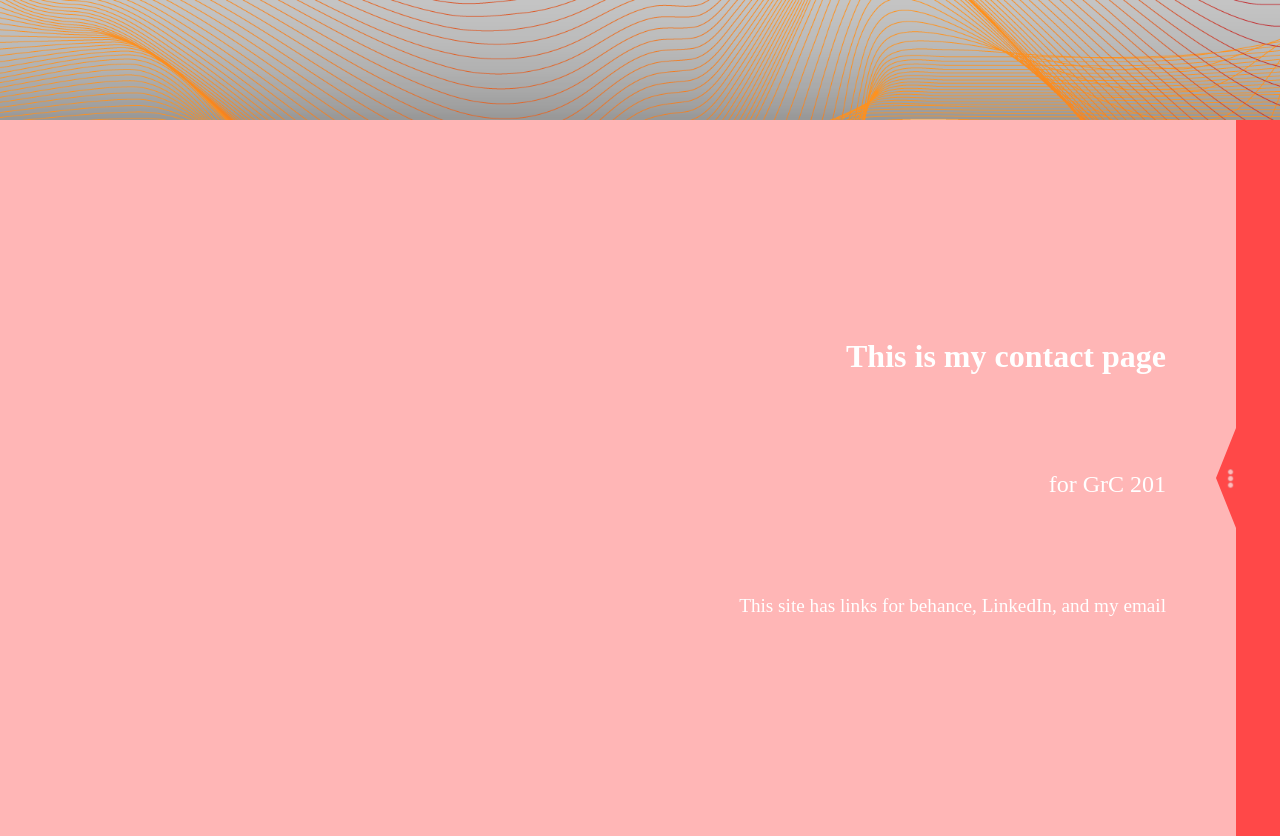
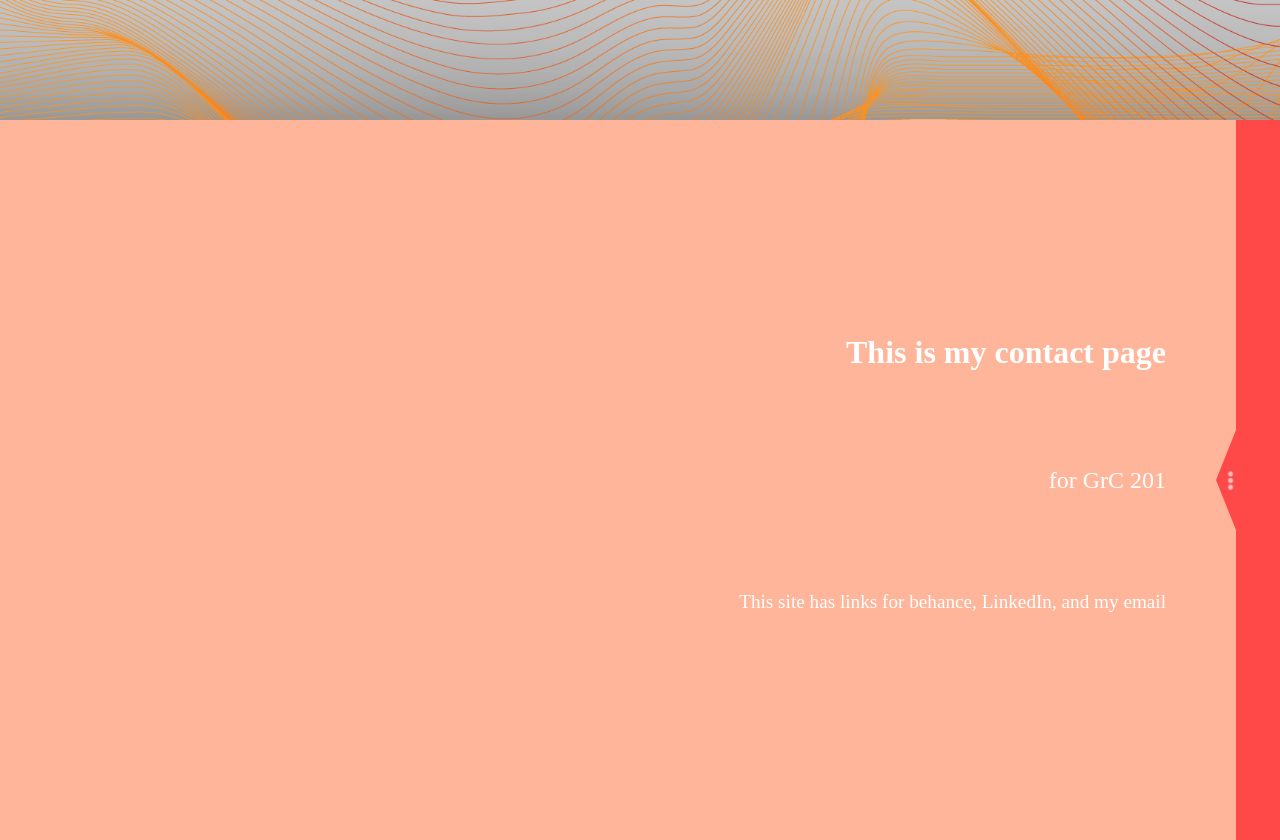
Before and after one commit to emmetpfeffermann/mycontactpage, a plain HTML site: page index.html in a window 1280 px wide. Shown: the part 680-1520 px from the top of the page. Drawn offline with Linux system fonts and the light colour scheme; a web font is replaced by a local one.

Commit message:
Add files via upload

```diff
--- a/styles-contact.css
+++ b/styles-contact.css
@@ -82,10 +82,10 @@ html, body {
 	align-items: center;
 	justify-content: flex-end;
 
-	height: 89.5%; /* ensures the logo isnt covered when scrolled down */
+	height: 90%; /* ensures the logo isnt covered when scrolled down */
 	width: 100%;
- 	background: rgba(255, 182, 182);
-	padding: 0 20px 0 20px;
+ 	background: rgb(255, 181, 154);
+	padding: 0 20px;
 }
 
 /* fades logo in on page load */
@@ -104,15 +104,14 @@ html, body {
 	position: sticky;
 	top: 0;
 
-	max-width: 500px; /* stops the logo from getting bigger than 500px */
+	max-height: 10%; /* stops the logo from getting bigger than 500px */
 }
 
 .text {
 	/* sets the text to the middle right of the screen */
-	display: flex;
-	flex-direction: column;
-	align-items: flex-end;
-	justify-content: center;
+	margin-left: auto;
+	text-align: right;
+	margin-bottom: 1%; /* adjusts text to be more accurately centered */
 }
 
 .text > * {
@@ -261,15 +260,16 @@ ul li a:hover {
 	/* centers the text rather than aligning to the right */
 	.text {
 		align-items: center;
+		margin-top: auto; /* makes text centered */
 	}
 	/* changes all elements in the lower section to stack vertically rather than horizontally */
 	.lower {
 		flex-direction: column;
-		text-align: center;
 		padding: 0;
 	}
 	/* makes the nav span the entire screen width */
 	nav {
+		margin-top: auto; /* forces nav to bottom */
 		width: 100%;
 		height: 20%;
 	}
```
